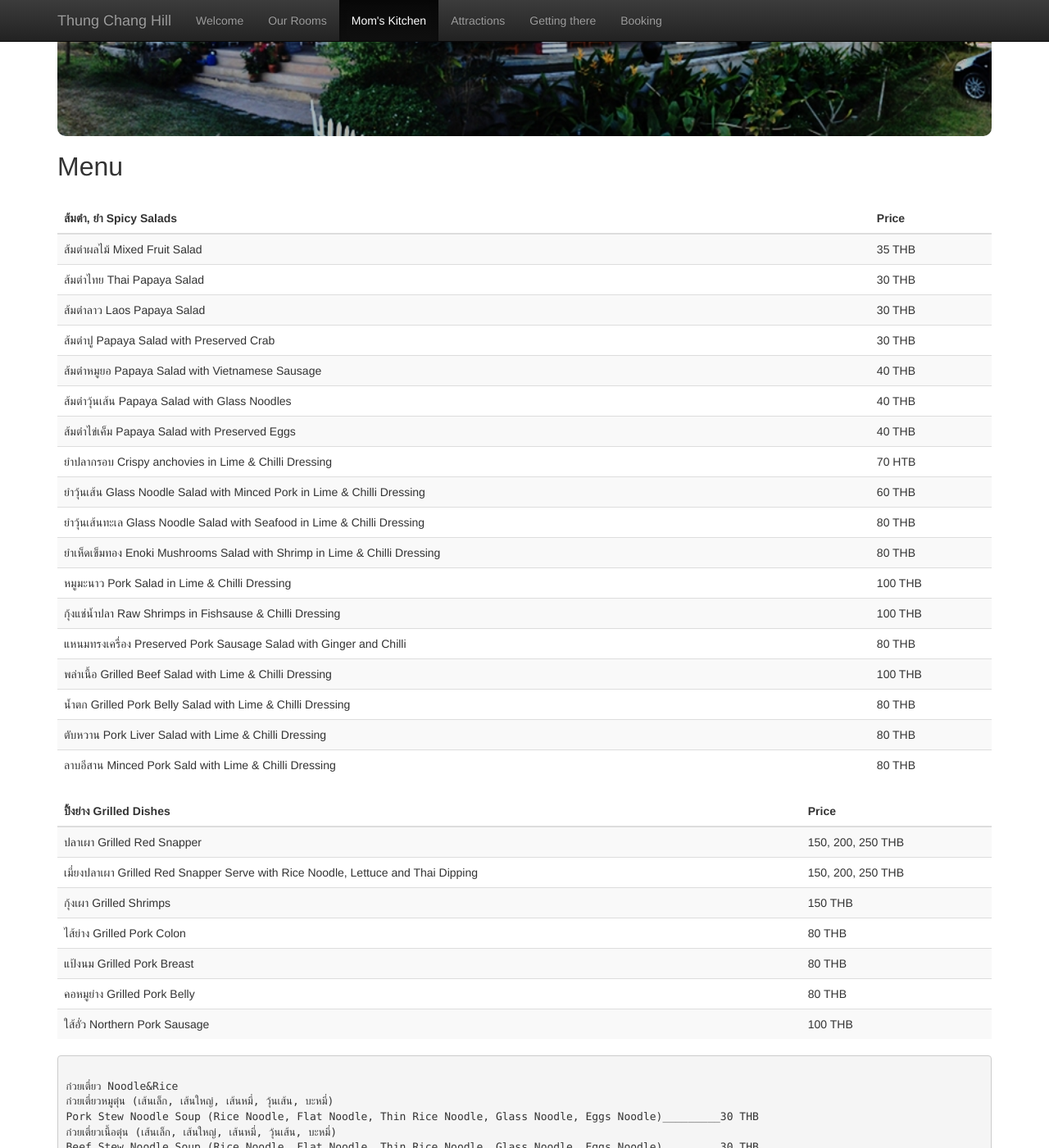
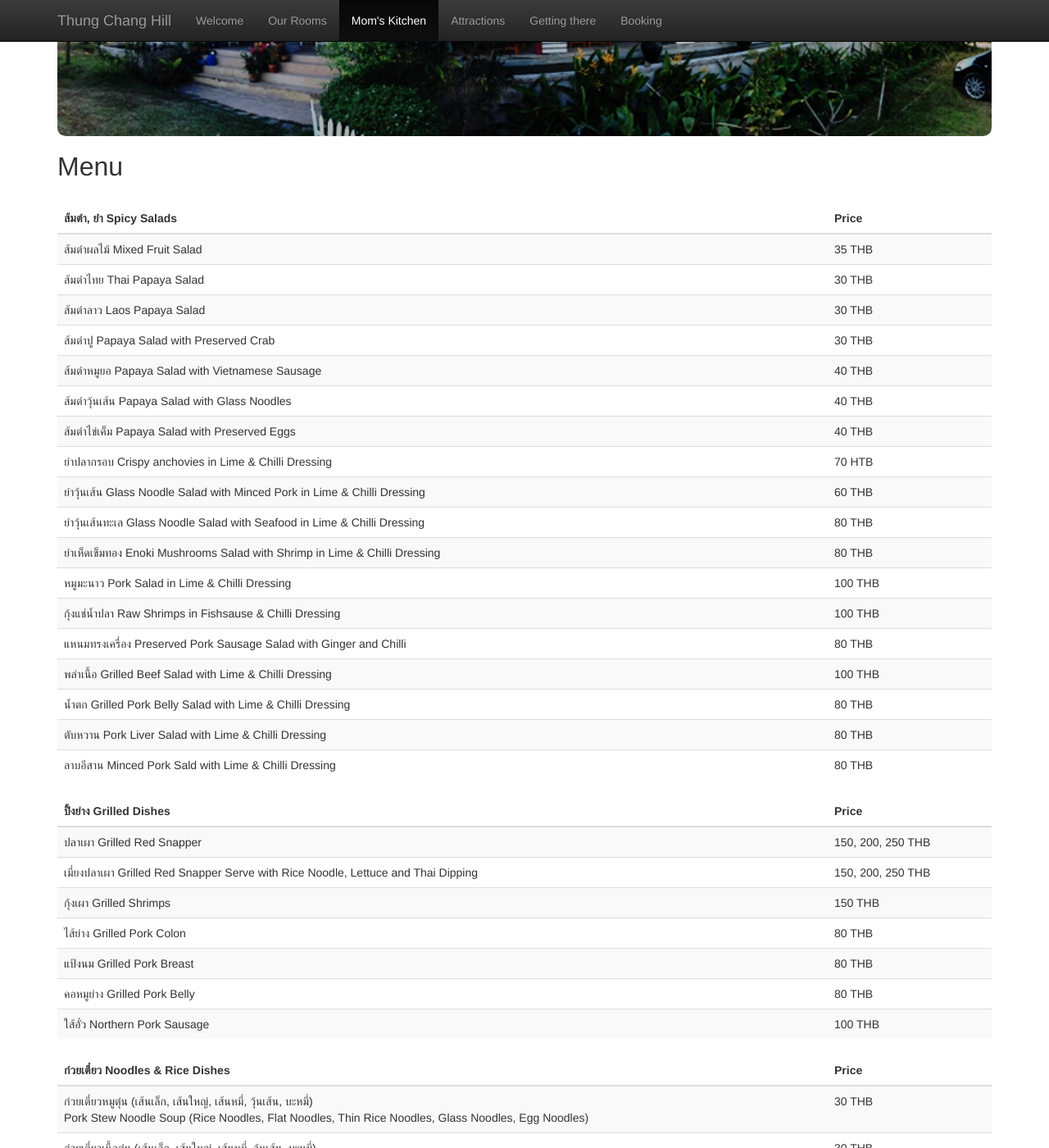
Before and after one commit to akuz/thungchanghill, a Jekyll site: the page built from 20_kitchen.md, in a window 1280 px wide and 1400 px high, scrolled down 401 px. Shown: the whole window at 82% size. Built offline with Jekyll 4.4.1, drawn with Linux system fonts in a browser that asks for light colours; some of the changed text lies outside the part shown.

Commit message:
Menu update.

```diff
--- a/20_kitchen.md
+++ b/20_kitchen.md
@@ -29,7 +29,8 @@ div.kitchen-pic {
   border-radius: 10px;
   margin-top: 25px;
 }
-table.table th {
+table.table th.price {
+  width: 200px;
 }
 h2 {
   margin-bottom: 20pt;
@@ -48,7 +49,7 @@ h2 {
   	    <th>
   	      ส้มตำ, ยำ Spicy Salads
   	    </th>
-  	    <th>
+  	    <th class="price">
   	      Price
   	    </th>
   	  </tr>
@@ -202,7 +203,6 @@ h2 {
   </table>
 </div>
 
-
 <div class="table-responsive">
   <table class="table table-striped">
   	<thead>
@@ -210,7 +210,7 @@ h2 {
   	    <th>
   	      ปิ้งย่าง Grilled Dishes
   	    </th>
-  	    <th>
+  	    <th class="price">
   	      Price
   	    </th>
   	  </tr>
@@ -276,23 +276,89 @@ h2 {
   </table>
 </div>
 
+
+<div class="table-responsive">
+  <table class="table table-striped">
+  	<thead>
+  	  <tr>
+  	    <th>
+  	      ก๋วยเตี๋ยว Noodles & Rice Dishes
+  	    </th>
+  	    <th class="price">
+  	      Price
+  	    </th>
+  	  </tr>
+  	</thead>
+  	<tbody>
+  	  <tr>
+  	    <td>
+  	      ก๋วยเตี๋ยวหมูตุ๋น (เส้นเล็ก, เส้นใหญ่, เส้นหมี่, วุ้นเส้น, บะหมี่)<br />
+  	      Pork Stew Noodle Soup (Rice Noodles, Flat Noodles, Thin Rice Noodles, Glass Noodles, Egg Noodles)
+  	    </td>
+  	    <td>
+  	      30 THB
+  	    </td>
+  	  </tr>
+  	  <tr>
+  	    <td>
+  	      ก๋วยเตี๋ยวเนื้อตุ๋น (เส้นเล็ก, เส้นใหญ่, เส้นหมี่, วุ้นเส้น, บะหมี่)<br />
+  	      Beef Stew Noodle Soup (Rice Noodles, Flat Noodles, Thin Rice Noodles, Glass Noodles, Egg Noodles)
+  	    </td>
+  	    <td>
+  	      30 THB
+  	    </td>
+  	  </tr>
+  	  <tr>
+  	    <td>
+  	      ก๋วยเตี๋ยวลูกชิ้น (เส้นเล็ก, เส้นใหญ่, เส้นหมี่, วุ้นเส้น, บะหมี่)<br />
+  	      Meetball Noodle Soup (Rice Noodles, Flat Noodles, Thin Rice Noodles, Glass Noodles, Egg Noodles)
+  	    </td>
+  	    <td>
+  	      30 THB
+  	    </td>
+  	  </tr>
+  	  <tr>
+  	    <td>
+  	      ผักไทย (หมู, ไก่, เนื้อ, กุ้ง, ทะเล)<br />
+  	      Pan-Fried Pad Thai Noodles (Pork, Chicken, Beef, Shrimps or Mixed Seafood)
+  	    </td>
+  	    <td>
+  	      30, 40 THB
+  	    </td>
+  	  </tr>
+  	  <tr>
+  	    <td>
+  	      ผัดซีอิ้ว (หมู, ไก่, เนื้อ, กุ้ง, ทะเล)<br />
+  	      Pan-Fried Flat Noodles with Eggs and Chinese Broccoli (Pork, Chicken, Beef, Shrimps or Mixed Seafood)
+  	    </td>
+  	    <td>
+  	      30, 40 THB
+  	    </td>
+  	  </tr>
+  	  <tr>
+  	    <td>
+  	      ลาดหน้า (หมู, ไก่, เนื้อ, กุ้ง, ทะเล)<br />
+  	      Pan-Fried Flat Noodles With Chiness Broccoli and Gravy (Pork, Chicken, Beef, Shrimps or Mixed Seafood)
+  	    </td>
+  	    <td>
+  	      30, 40 THB
+  	    </td>
+  	  </tr>
+  	  <tr>
+  	    <td>
+  	      ข้าวผัด (หมู, ไก่, เนื้อ, กุ้ง, ทะเล)<br />
+  	      Fried Rice (Pork, Chicken, Beef, Shrimps or Mixed Seafood)
+  	    </td>
+  	    <td>
+  	      30, 40 THB
+  	    </td>
+  	  </tr>
+  	</tbody>
+  </table>
+</div>
+
 <pre>
 
-ก๋วยเตี๋ยว Noodle&Rice
-ก๋วยเตี๋ยวหมูตุ๋น (เส้นเล็ก, เส้นใหญ่, เส้นหมี่, วุ้นเส้น, บะหมี่)
-Pork Stew Noodle Soup (Rice Noodle, Flat Noodle, Thin Rice Noodle, Glass Noodle, Eggs Noodle)_________30 THB
-ก๋วยเตี๋ยวเนื้อตุ๋น (เส้นเล็ก, เส้นใหญ่, เส้นหมี่, วุ้นเส้น, บะหมี่)
-Beef Stew Noodle Soup (Rice Noodle, Flat Noodle, Thin Rice Noodle, Glass Noodle, Eggs Noodle)_________30 THB
-ก๋วยเตี๋ยวลูกชิ้น (เส้นเล็ก, เส้นใหญ่, เส้นหมี่, วุ้นเส้น, บะหมี่)
-Meetball Noodle Soup (Rice Noodle, Flat Noodle, Thin Rice Noodle, Glass Noodle, Eggs Noodle)__________30 THB
-ผักไทย (หมู, ไก่, เนื้อ, กุ้ง, ทะเล)
-Pan-Fried Pad Thai Noodle (Pork, Chicken, Beef, Shrimps or Mixed Seafood)_________________________30, 40 THB
-ผัดซีอิ้ว (หมู, ไก่, เนื้อ, กุ้ง, ทะเล)
-Pan-Fried Flat Noodle with Eggs and Chinese Broccoli (Pork, Chicken, Beef, Shrimps or Mixed Seafood)_30, 40 THB
-ลาดหน้า (หมู, ไก่, เนื้อ, กุ้ง, ทะเล)
-Pan-Fried Flat Noodle With Chiness Broccoli and Gravy (Pork, Chicken, Beef, Shrimps or Mixed Seafood)_30,40 THB
-ข้าวผัด (หมู, ไก่, เนื้อ, กุ้ง, ทะเล)
-Fried Rice (Pork, Chicken, Beef, Shrimps or Mixed Seafood)_________________________________________30, 40 THB
 
 ต้ม, แกง Soup
 ต้มยำกุ้ง Tom Yam Shrimps__________________________________________________________________________150 THB
```
